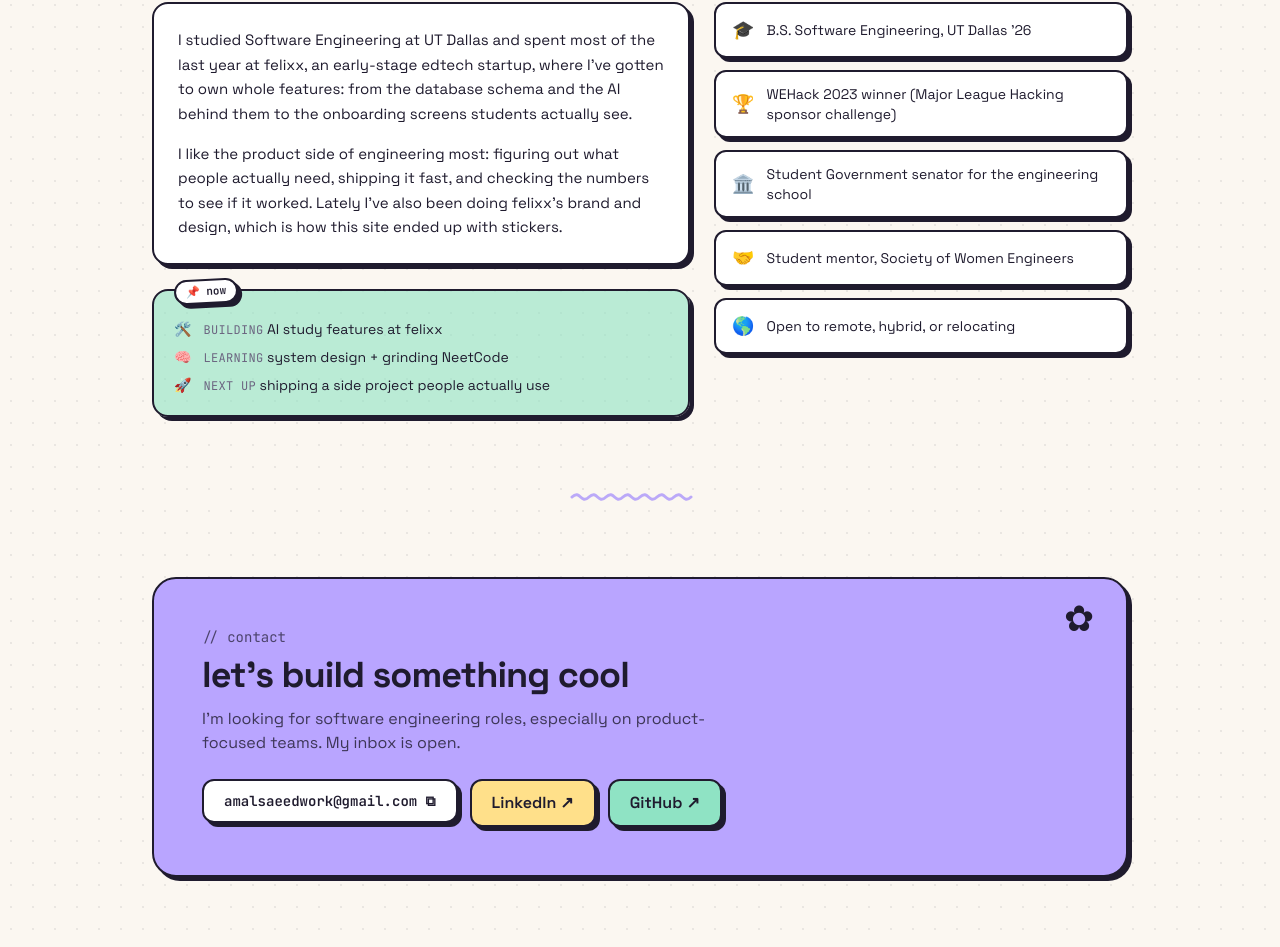
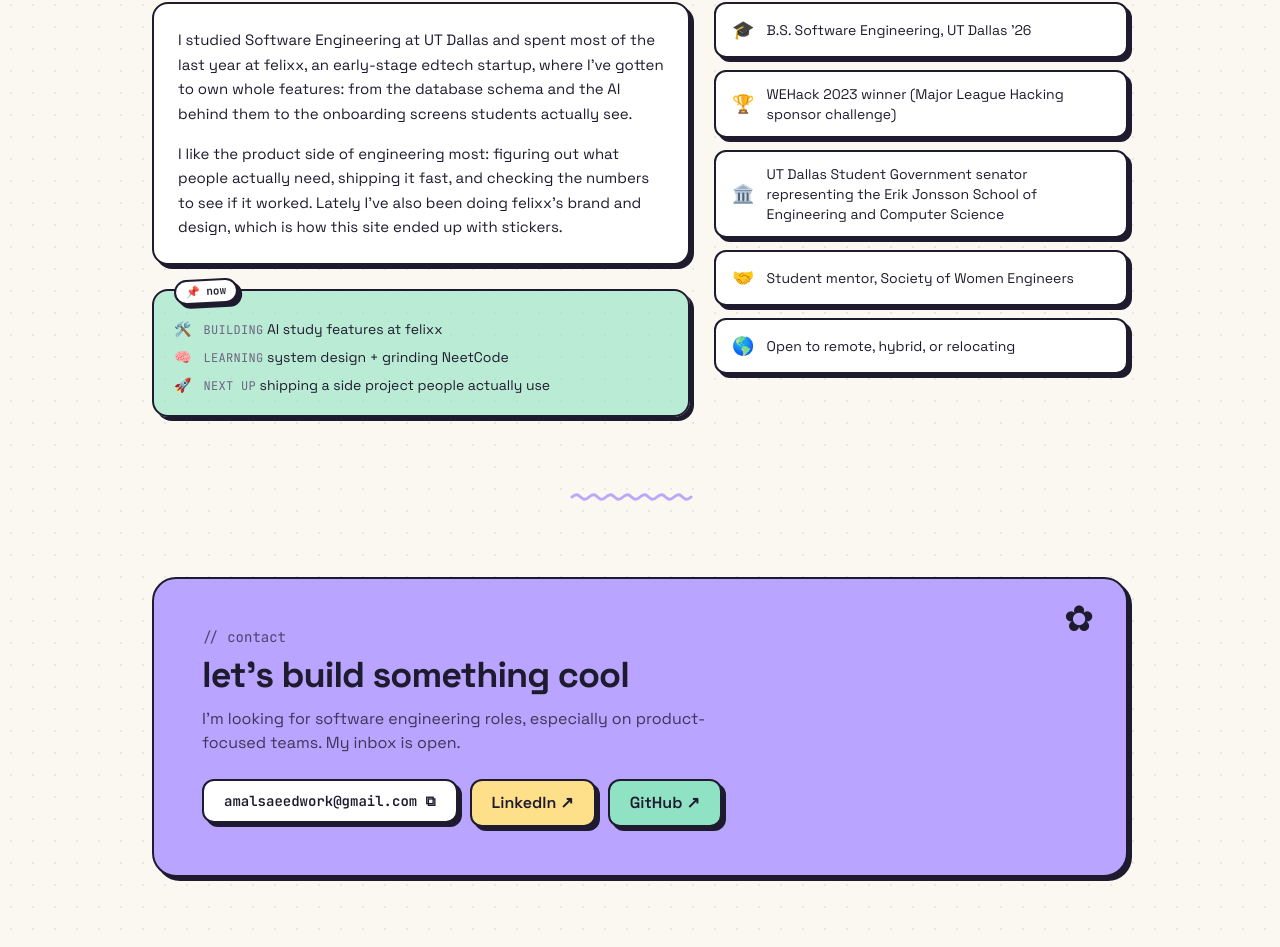
Before and after one commit to amalsaeed4/amal-site, a Next.js app: page / in a window 1280 px wide. Shown: the part 2514-3461 px from the top of the page. Built offline with nearby package versions, Linux system fonts and the light colour scheme.

Commit message:
Spell out Student Government role
Co-Authored-By: Claude Opus 5.5 <noreply@anthropic.com>

```diff
--- a/app/page.tsx
+++ b/app/page.tsx
@@ -351,7 +351,7 @@ export default function Home() {
               {[
                 ["🎓", "B.S. Software Engineering, UT Dallas '26"],
                 ["🏆", "WEHack 2023 winner (Major League Hacking sponsor challenge)"],
-                ["🏛️", "Student Government senator for the engineering school"],
+                ["🏛️", "UT Dallas Student Government senator representing the Erik Jonsson School of Engineering and Computer Science"],
                 ["🤝", "Student mentor, Society of Women Engineers"],
                 ["🌎", "Open to remote, hybrid, or relocating"],
               ].map(([icon, text]) => (
```
